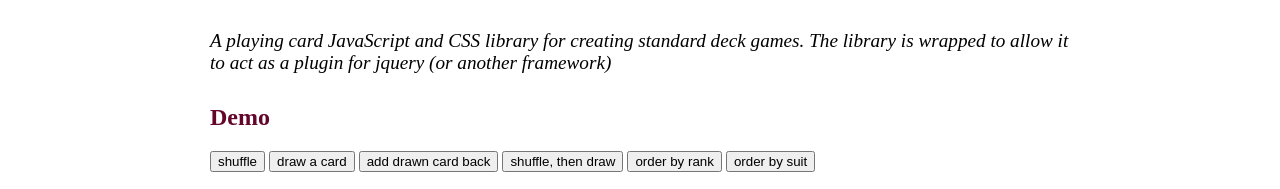
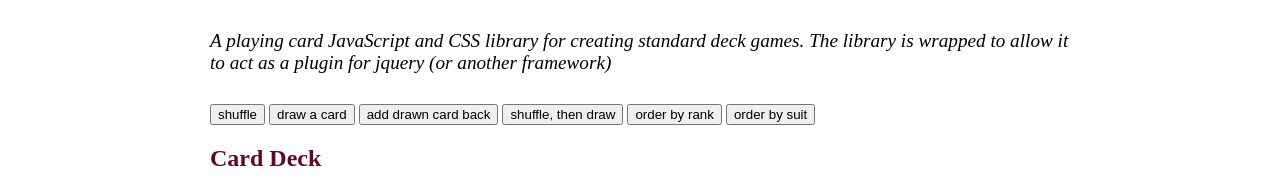
Before and after one commit to rodtreweek/js_testing, a website: page html/demo_test.html in a window 1280 px wide. Shown: the top 189 px of the page. Drawn offline with nearby package versions, Linux system fonts and the light colour scheme.

Commit message:
Update demo_test.html

```diff
--- a/html/demo_test.html
+++ b/html/demo_test.html
@@ -50,8 +50,6 @@
       A playing card JavaScript and CSS library for creating standard deck games. The library is wrapped to allow it to act as a plugin for jquery (or another framework)
     </div>
 
-
-    <h2>Demo</h2>
     <div id="error"></div>
     <input type="button" id="shuffler" value="shuffle" />
     <input type="button" id="draw" value="draw a card" />
@@ -145,12 +143,7 @@
         }
         */
     </script>
-
-
-
   </div>
-
 </script>
 </body>
 </html>
-˝
```
